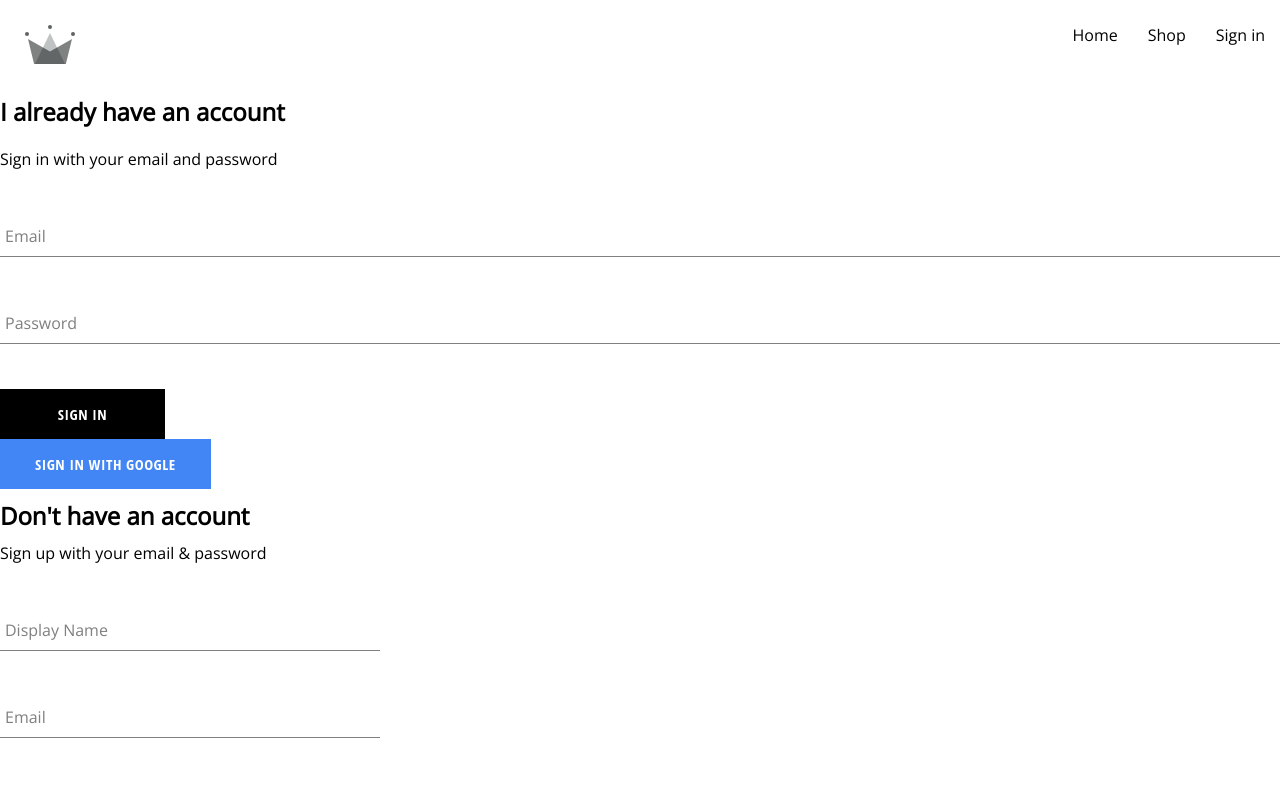
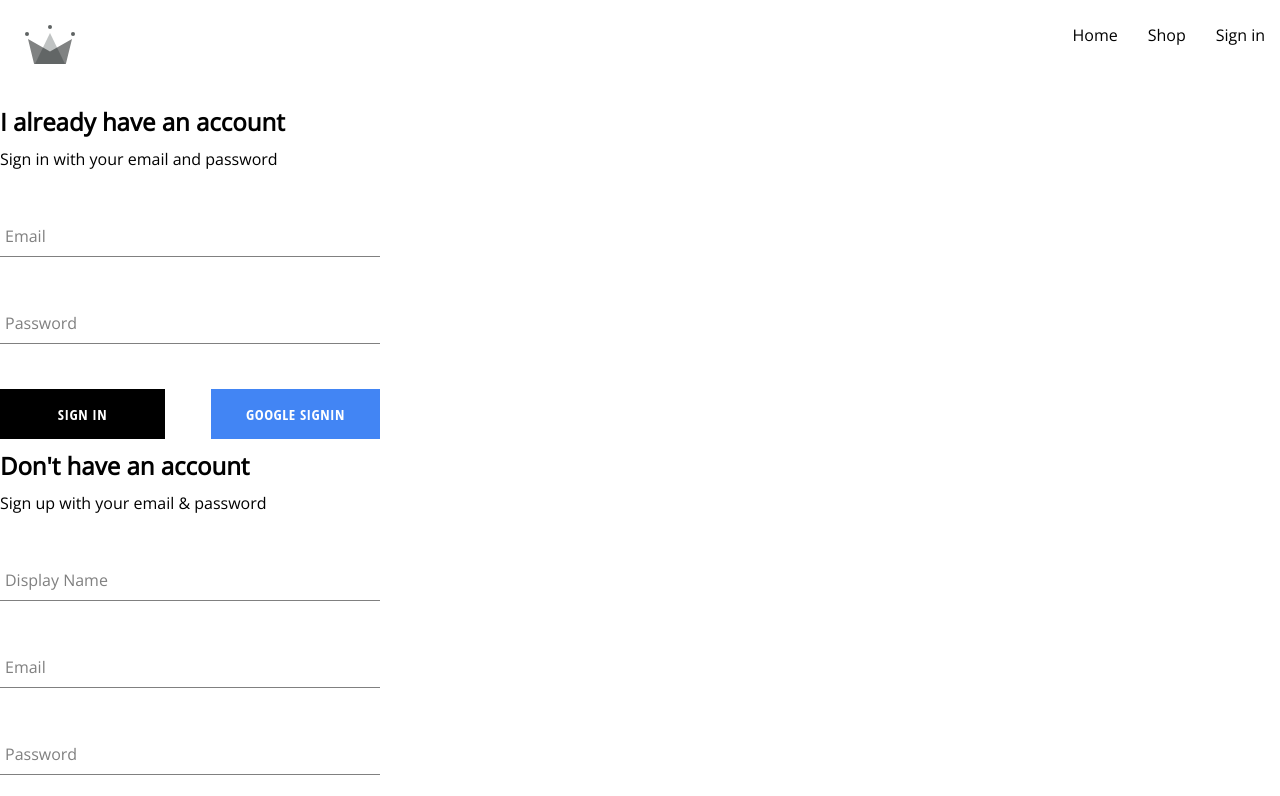
Before and after one commit to mohamadhandy/crwn-clothing, a React (Create React App) app: page /auth in a window 1280 px wide. Shown: the top 796 px of the page. Built offline with nearby package versions, Linux system fonts and the light colour scheme.

Commit message:
import scss and fix button signin

```diff
--- a/src/components/sign-in-form/Signin.jsx
+++ b/src/components/sign-in-form/Signin.jsx
@@ -1,4 +1,5 @@
 import React, { useState } from "react";
+import "./Signin.scss"
 import Button from "../button/Button";
 import HeaderSigninSignup from "../header-signin-signup/HeaderSigninSignup";
 import FormInput from "../form-input/FormInput";
@@ -17,6 +18,9 @@ const defaultSigninFields = {
 const Signin = () => {
   const [signInFields, setSigninFields] = useState(defaultSigninFields);
   const { email, password } = signInFields;
+  const resetFields = () => {
+    setSigninFields(defaultSigninFields);
+  };
   const signInWithGoogle = async () => {
     const { user } = await signInWithGooglePopup();
     await createUserDocumentFromAuth(user);
@@ -36,6 +40,7 @@ const Signin = () => {
           "success"
         );
       }
+      resetFields();
     } catch (error) {
       if (error.code) {
         callSwal("Error occurs", `Error ${error.code}`, "error");
@@ -43,12 +48,12 @@ const Signin = () => {
     }
   };
   return (
-    <div>
+    <div className="sign-in-container">
+      <HeaderSigninSignup
+        title={"I already have an account"}
+        subTitle={"Sign in with your email and password"}
+      />
       <form onSubmit={handleSubmit}>
-        <HeaderSigninSignup
-          title={"I already have an account"}
-          subTitle={"Sign in with your email and password"}
-        />
         <FormInput
           label={"Email"}
           id={"emailSignin"}
@@ -65,12 +70,13 @@ const Signin = () => {
           name={"password"}
           value={password}
         />
-        <Button type="submit">Sign In</Button>
+        <div className="buttons-container">
+          <Button type="submit">Sign In</Button>
+          <Button buttonType={"google"} onClick={signInWithGoogle}>
+            Google Signin
+          </Button>
+        </div>
       </form>
-
-      <Button buttonType={"google"} onClick={signInWithGoogle}>
-        Sign in with Google
-      </Button>
     </div>
   );
 };
--- /dev/null
+++ b/src/components/sign-in-form/Signin.scss
@@ -0,0 +1,14 @@
+.sign-in-container {
+  display: flex;
+  flex-direction: column;
+  width: 380px;
+
+  h2 {
+    margin: 10px 0;
+  }
+
+  .buttons-container {
+    display: flex;
+    justify-content: space-between;
+  }
+}
```
